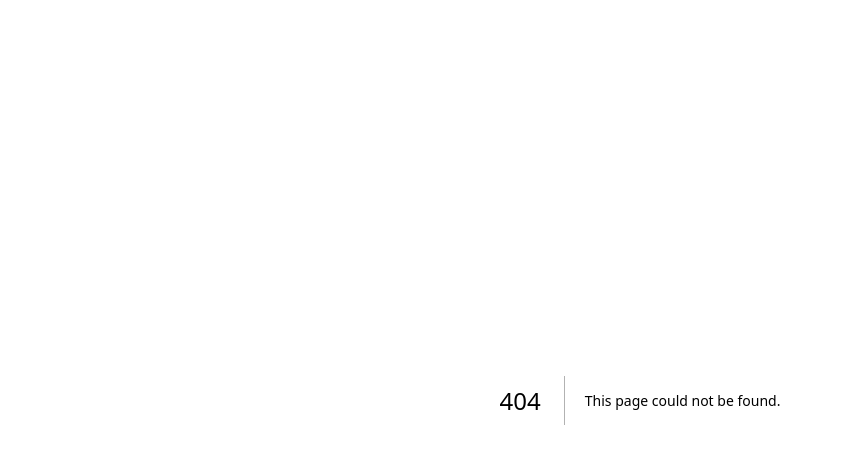
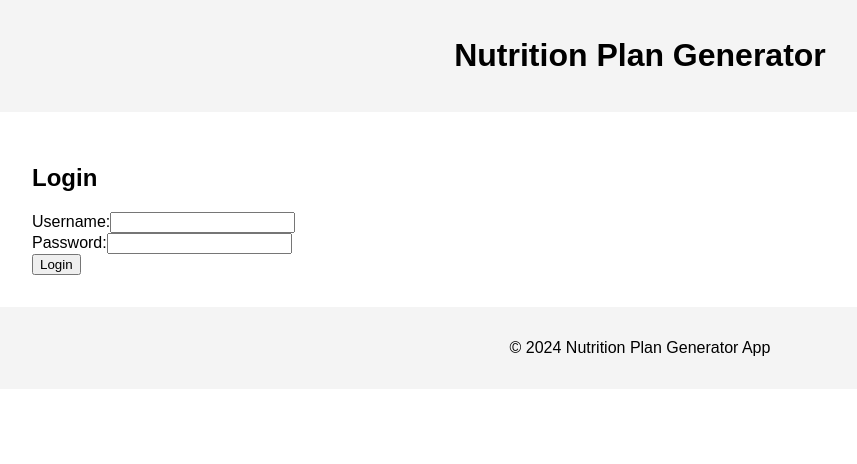
Before and after one commit to sajeeshkumar/nutriplan-frontend, a Next.js app: page /login in a window 1280 px wide. Before the commit this address had no page. Shown: the top 464 px of the page, without its empty margins (0-857 px from the left). Built offline with nearby package versions, Linux system fonts and the light colour scheme.

Commit message:
first commit

```diff
--- /dev/null
+++ b/app/api/login/route.js
@@ -0,0 +1,14 @@
+export async function POST(req) {
+    const body = await req.json();
+    const res = await fetch(`${process.env.NEXT_PUBLIC_API_URL}/login`, {
+      method: "POST",
+      headers: { "Content-Type": "application/json" },
+      body: JSON.stringify(body),
+    });
+
+    if (res.ok) {
+      return new Response(await res.text(), { status: res.status });
+    } else {
+      return new Response(await res.text(), { status: res.status });
+    }
+  }
--- a/app/globals.css
+++ b/app/globals.css
@@ -1,42 +1,15 @@
-:root {
-  --background: #ffffff;
-  --foreground: #171717;
+body {
+  font-family: Arial, sans-serif;
+  margin: 0;
+  padding: 0;
 }
 
-@media (prefers-color-scheme: dark) {
-  :root {
-    --background: #0a0a0a;
-    --foreground: #ededed;
-  }
+header, footer {
+  background-color: #f4f4f4;
+  padding: 1rem;
+  text-align: center;
 }
 
-html,
-body {
-  max-width: 100vw;
-  overflow-x: hidden;
+main {
+  padding: 2rem;
 }
-
-body {
-  color: var(--foreground);
-  background: var(--background);
-  font-family: Arial, Helvetica, sans-serif;
-  -webkit-font-smoothing: antialiased;
-  -moz-osx-font-smoothing: grayscale;
-}
-
-* {
-  box-sizing: border-box;
-  padding: 0;
-  margin: 0;
-}
-
-a {
-  color: inherit;
-  text-decoration: none;
-}
-
-@media (prefers-color-scheme: dark) {
-  html {
-    color-scheme: dark;
-  }
-}
--- a/app/layout.js
+++ b/app/layout.js
@@ -1,26 +1,21 @@
-import { Geist, Geist_Mono } from "next/font/google";
 import "./globals.css";
 
-const geistSans = Geist({
-  variable: "--font-geist-sans",
-  subsets: ["latin"],
-});
-
-const geistMono = Geist_Mono({
-  variable: "--font-geist-mono",
-  subsets: ["latin"],
-});
-
 export const metadata = {
-  title: "Create Next App",
-  description: "Generated by create next app",
+  title: "Nutrition Plan Generator App",
+  description: "Nutrition plan generator",
 };
 
 export default function RootLayout({ children }) {
   return (
     <html lang="en">
-      <body className={`${geistSans.variable} ${geistMono.variable}`}>
-        {children}
+      <body>
+        <header>
+          <h1>Nutrition Plan Generator</h1>
+        </header>
+        <main>{children}</main>
+        <footer>
+          <p>© 2024 Nutrition Plan Generator App</p>
+        </footer>
       </body>
     </html>
   );
--- /dev/null
+++ b/app/login/page.js
@@ -0,0 +1,59 @@
+"use client";
+
+import { useState } from "react";
+import { useRouter } from "next/navigation";
+
+export default function Login() {
+  const [username, setUsername] = useState("");
+  const [password, setPassword] = useState("");
+  const [error, setError] = useState("");
+  const router = useRouter();
+
+  const handleLogin = async (e) => {
+    e.preventDefault();
+    try {
+      const res = await fetch("/api/login", {
+        method: "POST",
+        headers: { "Content-Type": "application/json" },
+        body: JSON.stringify({ username, password }),
+      });
+
+      if (res.ok) {
+        router.push("/dashboard"); // Redirect to dashboard on success
+      } else {
+        const data = await res.json();
+        setError(data.message || "Invalid login credentials");
+      }
+    } catch (err) {
+      setError("Something went wrong. Please try again.");
+    }
+  };
+
+  return (
+    <div>
+      <h2>Login</h2>
+      {error && <p style={{ color: "red" }}>{error}</p>}
+      <form onSubmit={handleLogin}>
+        <div>
+          <label htmlFor="username">Username:</label>
+          <input
+            type="text"
+            id="username"
+            value={username}
+            onChange={(e) => setUsername(e.target.value)}
+          />
+        </div>
+        <div>
+          <label htmlFor="password">Password:</label>
+          <input
+            type="password"
+            id="password"
+            value={password}
+            onChange={(e) => setPassword(e.target.value)}
+          />
+        </div>
+        <button type="submit">Login</button>
+      </form>
+    </div>
+  );
+}
```
Also changed, not shown: app/dashboard/page.js (added, +12 -0 lines), app/page.js (+3 -90 lines), 1 other file (tests, documents, lock files or other folders).
